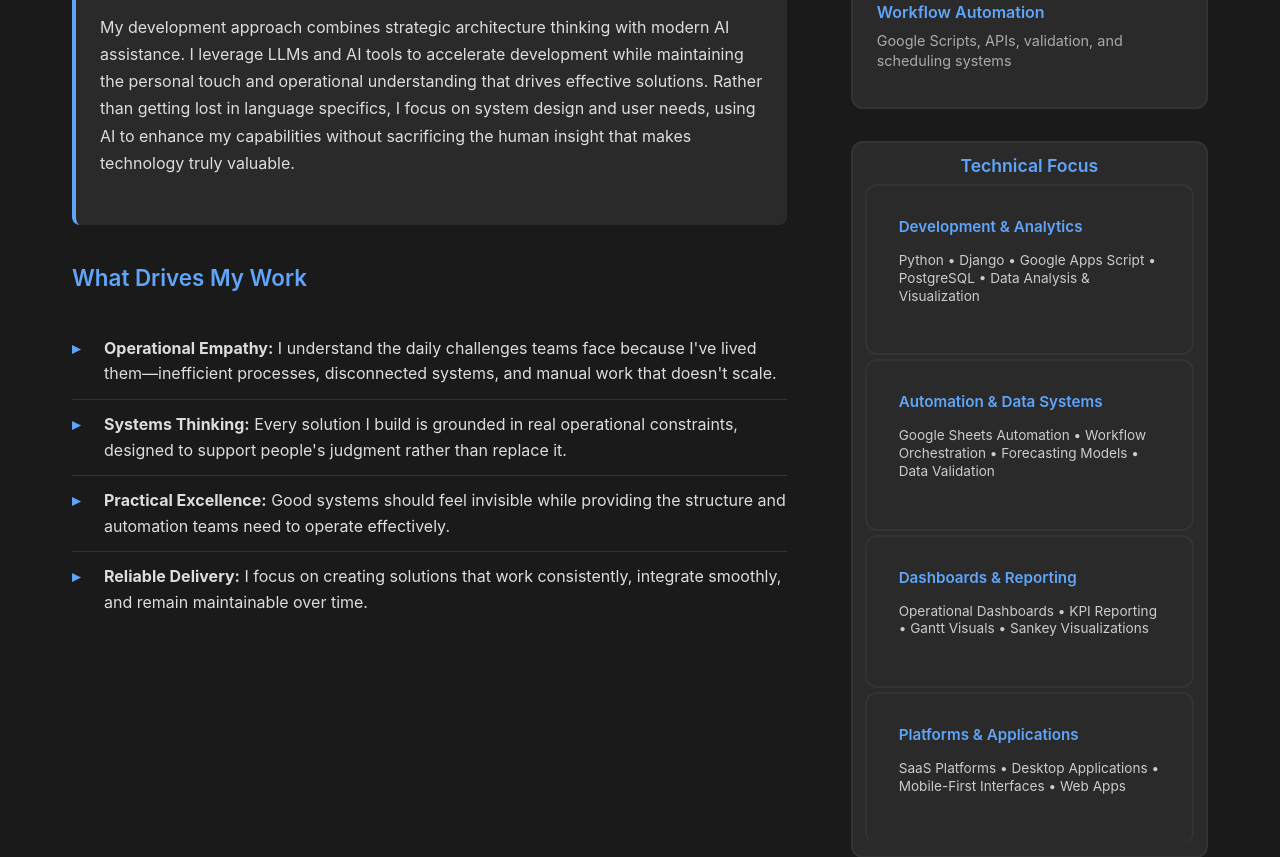
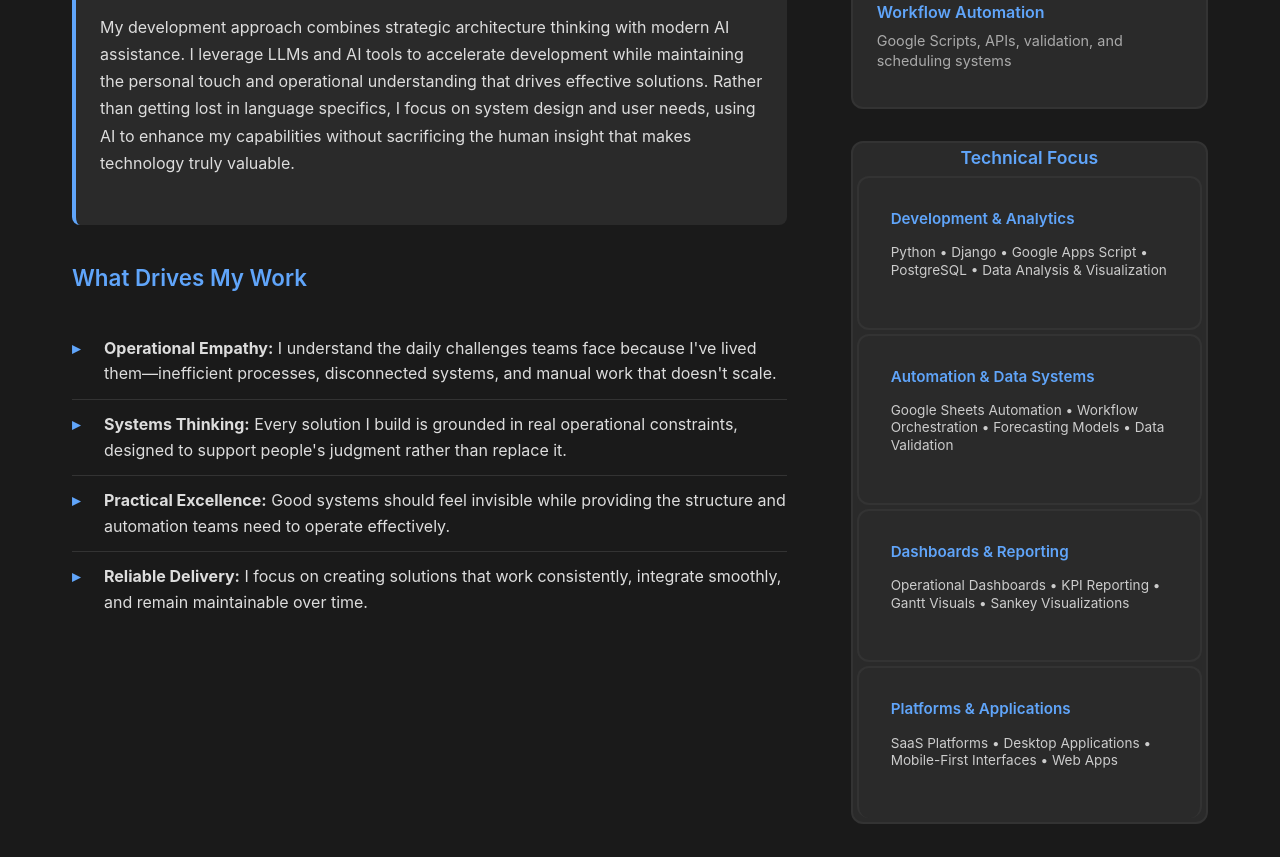
Before and after one commit to SheldonKCalicott/techniche-services, a website: page about.html in a window 1280 px wide. Shown: the part 892-1749 px from the top of the page. Drawn offline with Linux system fonts and the light colour scheme.

Commit message:
reduce tech-card

```diff
--- a/styles.css
+++ b/styles.css
@@ -1334,7 +1334,7 @@ a:hover {
 
 /* Specific tech-card styling for compactness */
 .tech-card {
-    padding: 0.75rem;
+    padding: 0.25rem;
 }
 
 .expertise-card:hover, .tech-card:hover, .personal-card:hover {
```
